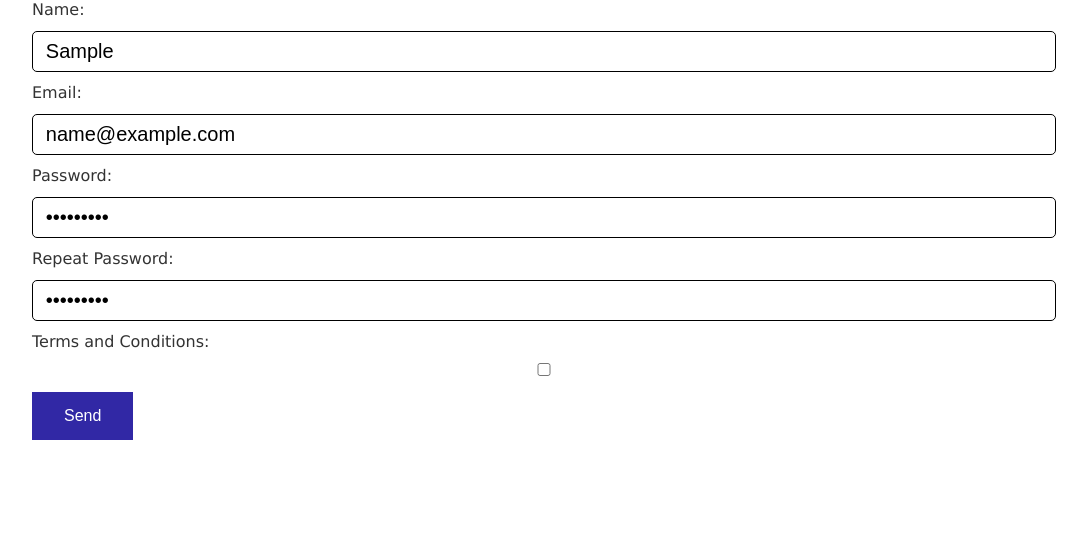
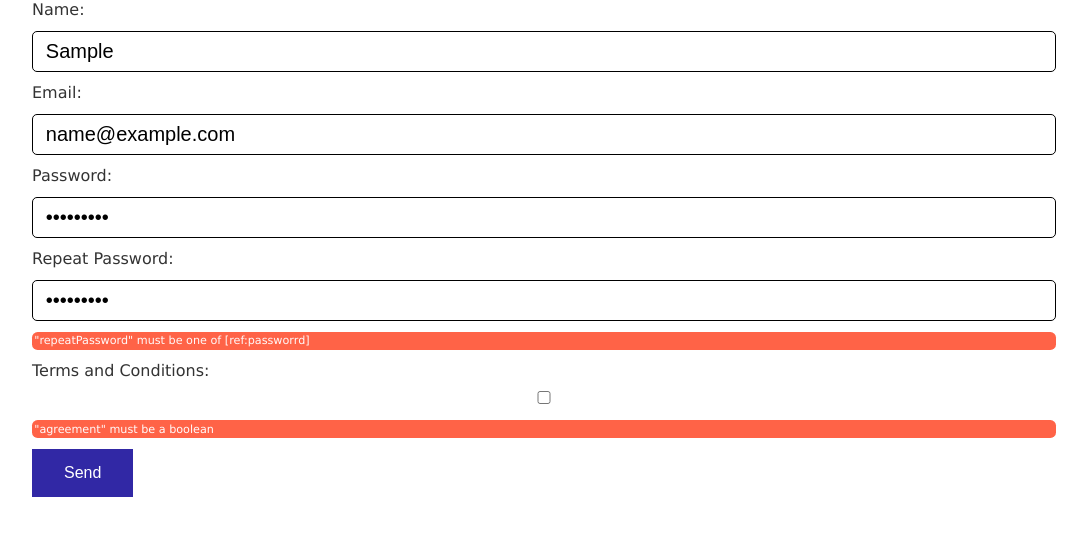
Before and after one commit to lukas-anci/form-validation, a React (Create React App) app: page / in a window 1280 px wide. Both pictures are taken after typing "Sample", "name@example.com", "Sample123", "Sample123" into the empty fields and a click on the button "Send". Shown: the top 536 px of the page, without its empty margins (96-1183 px from the left). Built offline with nearby package versions, Linux system fonts and the light colour scheme.

Commit message:
form shown errors

```diff
--- a/src/components/mainForm.jsx
+++ b/src/components/mainForm.jsx
@@ -1,3 +1,4 @@
+import Joi from 'joi-browser';
 import React, { Component } from 'react';
 class MainForm extends Component {
   state = {
@@ -11,13 +12,37 @@ class MainForm extends Component {
     errors: {},
   };
 
+  // validacijos schema
+  schema = {
+    username: Joi.string().min(3).required(),
+    email: Joi.string().email({ minDomainSegments: 2 }).required(),
+    password: Joi.string().min(4).required(),
+    repeatPassword: Joi.ref('passworrd'),
+    agreement: Joi.boolean().required(),
+  };
+
   validateForm() {
-    if (this.state.account.username.length === 0) {
-      this.setState({ errors: { username: 'Cant be blank' } });
+    const result = Joi.validate(this.state.account, this.schema, {
+      abortEarly: false,
+    });
+    console.log('Joi result', result);
+
+    if (!result.error) return;
+
+    const errors = {};
+    // errors.username = result.error.details
+    for (let item of result.error.details) {
+      errors[item.path[0]] = item.message;
     }
-    if (this.state.account.username.length <= 3) {
-      this.setState({ errors: { username: 'At least 3 letters' } });
-    }
+    console.log('local errors', errors);
+    this.setState({ errors: errors });
+
+    // if (this.state.account.username.length === 0) {
+    //   this.setState({ errors: { username: 'Cant be blank' } });
+    // }
+    // if (this.state.account.username.length <= 3) {
+    //   this.setState({ errors: { username: 'At least 3 letters' } });
+    // }
   }
 
   handleSubmit = (e) => {
@@ -59,29 +84,38 @@ class MainForm extends Component {
           <input
             onChange={this.handleChange}
             value={account.email}
-            className="input"
+            className={'input' + (errors.email && 'is-invalid')}
             type="email"
             name="email"
             id=""
           />
+          {this.state.errors.email && (
+            <p className="error-msg">{this.state.errors.email}</p>
+          )}
           Password:
           <input
             onChange={this.handleChange}
             value={account.password}
-            className="input"
+            className={'input' + (errors.password && 'is-invalid')}
             type="password"
             name="password"
             id=""
           />
+          {this.state.errors.password && (
+            <p className="error-msg">{this.state.errors.password}</p>
+          )}
           Repeat Password:
           <input
             onChange={this.handleChange}
             value={account.repeatPassword}
-            className="input"
+            className={'input' + (errors.repeatPassword && 'is-invalid')}
             type="password"
             name="repeatPassword"
             id=""
           />
+          {this.state.errors.repeatPassword && (
+            <p className="error-msg">{this.state.errors.repeatPassword}</p>
+          )}
           <div className="check-group">
             <label htmlFor="Terms and Conditions:">Terms and Conditions:</label>
             <input
@@ -91,6 +125,9 @@ class MainForm extends Component {
               name="agreement"
             />
           </div>
+          {this.state.errors.agreement && (
+            <p className="error-msg">{this.state.errors.agreement}</p>
+          )}
           <button className="button" type="submit">
             Send
           </button>
```
